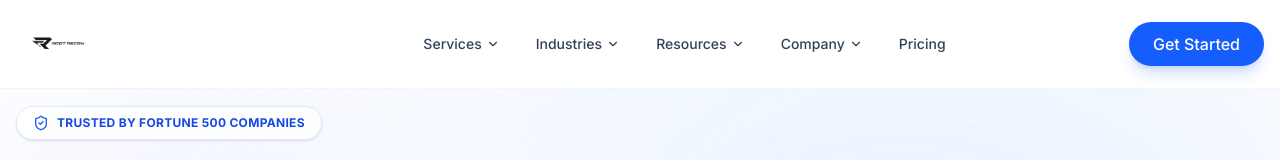
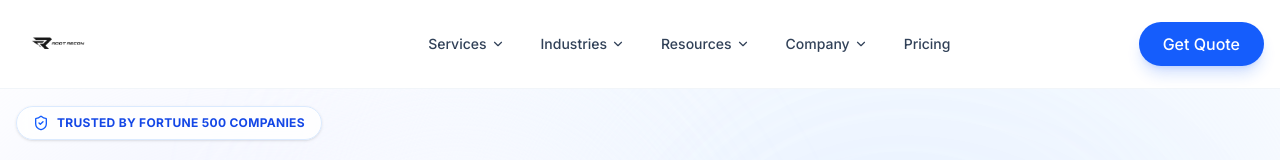
Before and after one commit to Siraj617/roor_recon, a Next.js app: page / in a window 1280 px wide. Shown: the top 160 px of the page. Built offline with nearby package versions, Linux system fonts and the light colour scheme.

Commit message:
Update Header.tsx

```diff
--- a/components/layout/Header.tsx
+++ b/components/layout/Header.tsx
@@ -149,7 +149,7 @@ export function Header() {
 
                     <Link href="/get-started">
                         <Button className="bg-blue-600 hover:bg-blue-700 text-white shadow-lg shadow-blue-600/20 px-6">
-                            Get Started
+                            Get Quote
                         </Button>
                     </Link>
                 </div>
@@ -185,7 +185,7 @@ export function Header() {
                             ))}
                             <div className="pt-4 border-t border-slate-100 flex flex-col gap-3">
                                 <Link href="/get-started">
-                                    <Button className="w-full bg-blue-600 text-white">Get Started</Button>
+                                    <Button className="w-full bg-blue-600 text-white">Get Quote</Button>
                                 </Link>
 
                             </div>
```
